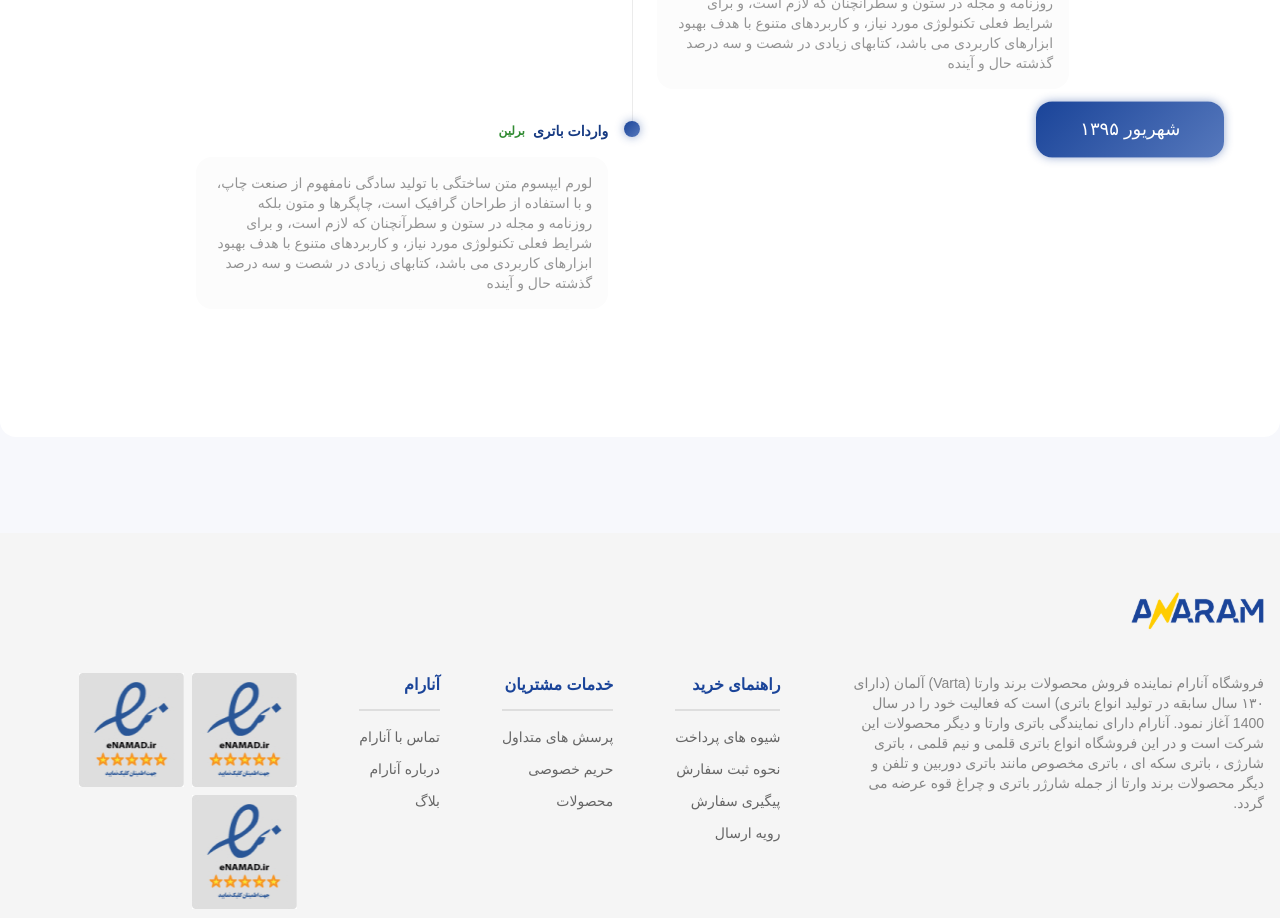
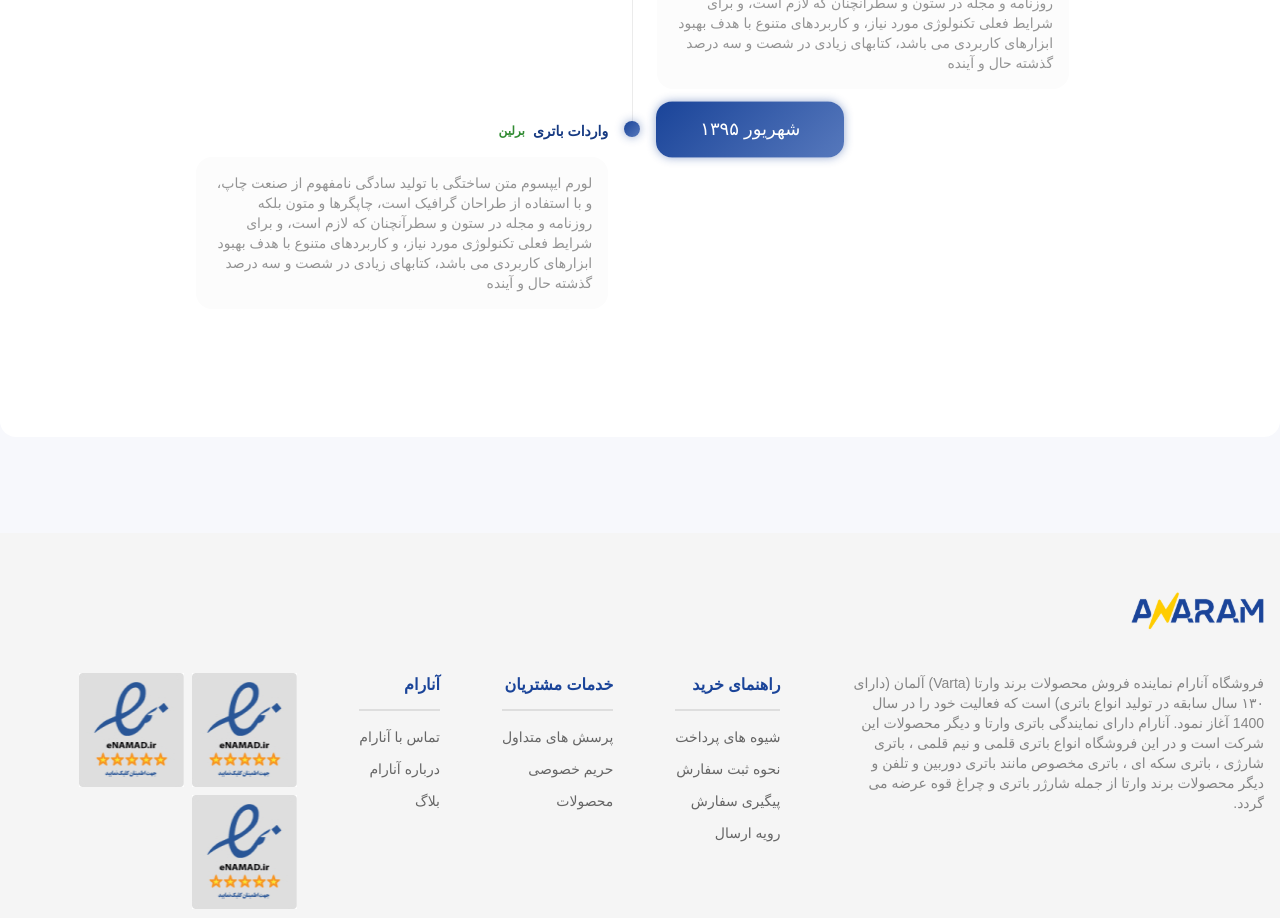
Before and after one commit to mahyarErshad/anaram-react, a React (Create React App) app: page /about in a window 1280 px wide. Shown: the part 1080-1998 px from the top of the page. Built offline with nearby package versions, Linux system fonts and the light colour scheme; a web font is replaced by a local one.

Commit message:
Date section is done

```diff
--- a/src/Pages/AboutUs/AboutUsTimeLineCard.jsx
+++ b/src/Pages/AboutUs/AboutUsTimeLineCard.jsx
@@ -13,7 +13,7 @@ function AboutUsTimeLineCard({ title, city, description, date, leftPattern }) {
           <p className="text-sm text-NeutralN80">{description}</p>
         </div>
       </div>
-      <div className="w-2/4 pr-6">
+      <div className={`w-2/4 ${leftPattern ? "pl-6 flex justify-end items-start" : "pr-6"}`}>
         <span className="text-lg text-white py-[0.875rem] inline-block flex-center w-[11.75rem] rounded-2xl about-page-gradient -translate-y-[35%]">{date}</span>
       </div>
     </div>
```
